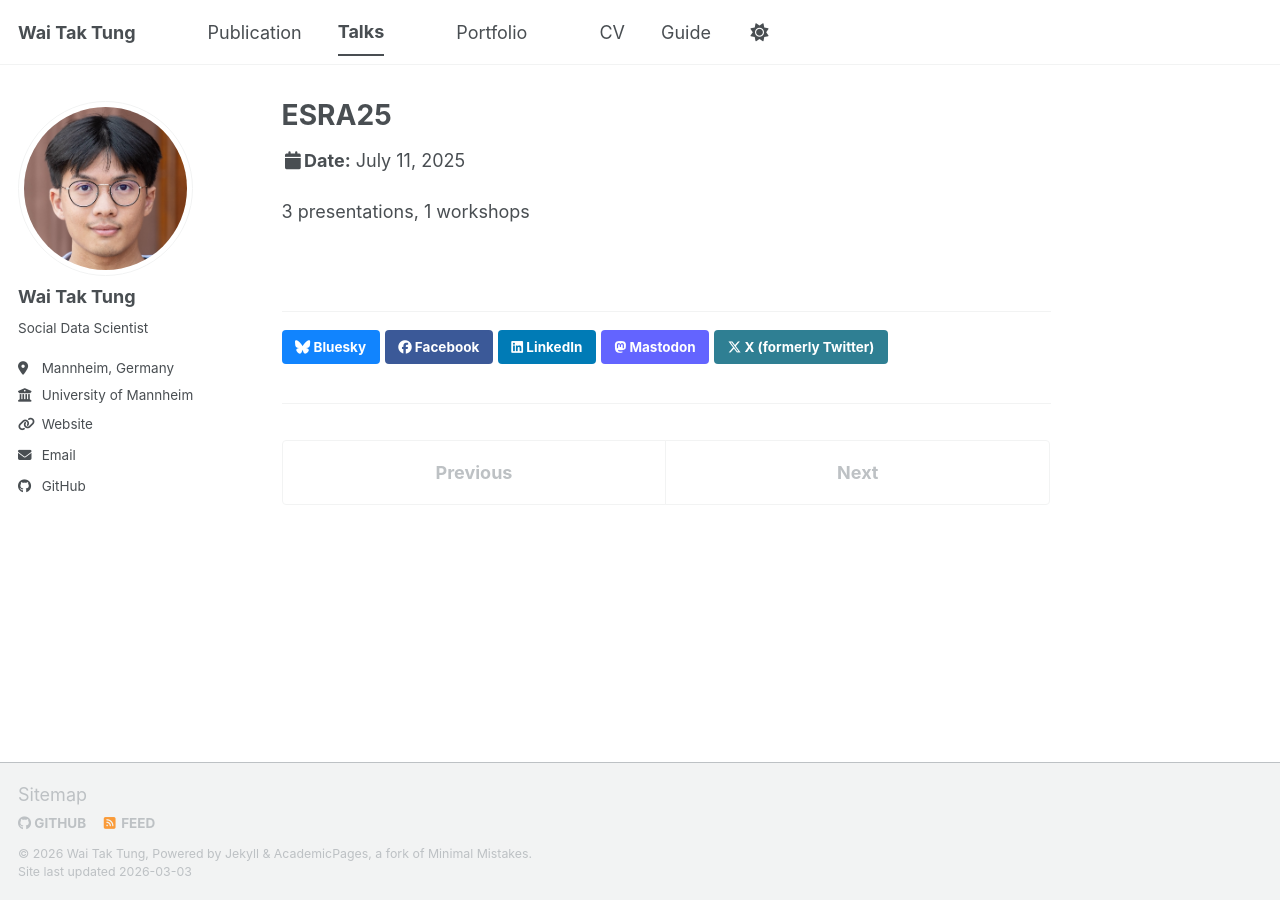
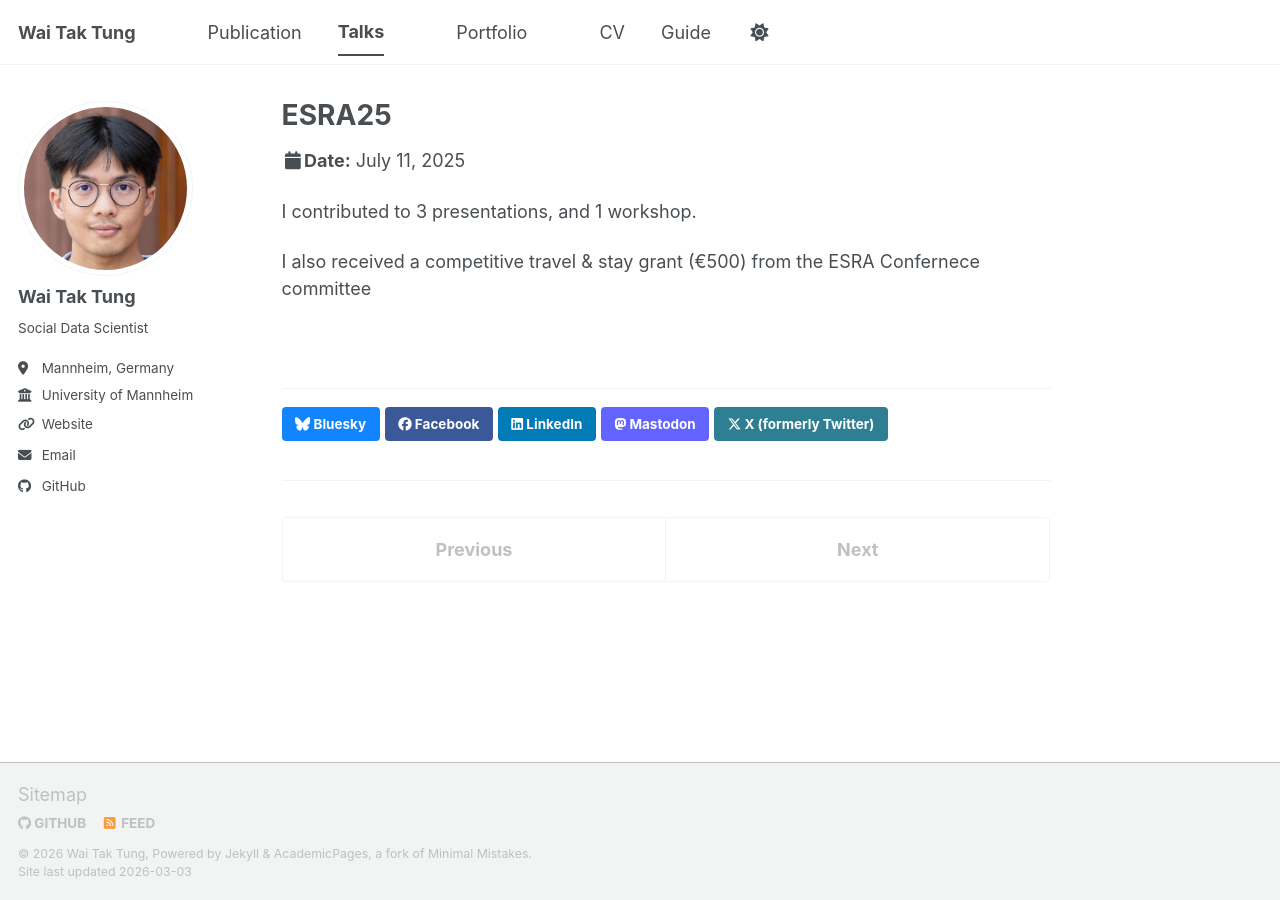
Before and after one commit to wttung/wttung.github.io, a Jekyll site: the page built from _talks/ESRA25.md, in a window 1280 px wide. Built offline with Jekyll 4.4.1, drawn with Linux system fonts in a browser that asks for light colours; a script bundle is joined from its source files by our own code; library files that are not in the unit come from our copies.

Commit message:
Update ESRA25.md

```diff
--- a/_talks/ESRA25.md
+++ b/_talks/ESRA25.md
@@ -8,4 +8,6 @@ date: 2025-07-11
 location: "Utrecht,The Netherlands"
 ---
 
-3 presentations, 1 workshops
+I contributed to 3 presentations, and 1 workshop.
+
+I also received a competitive travel & stay grant (€500) from the ESRA Confernece committee
```
